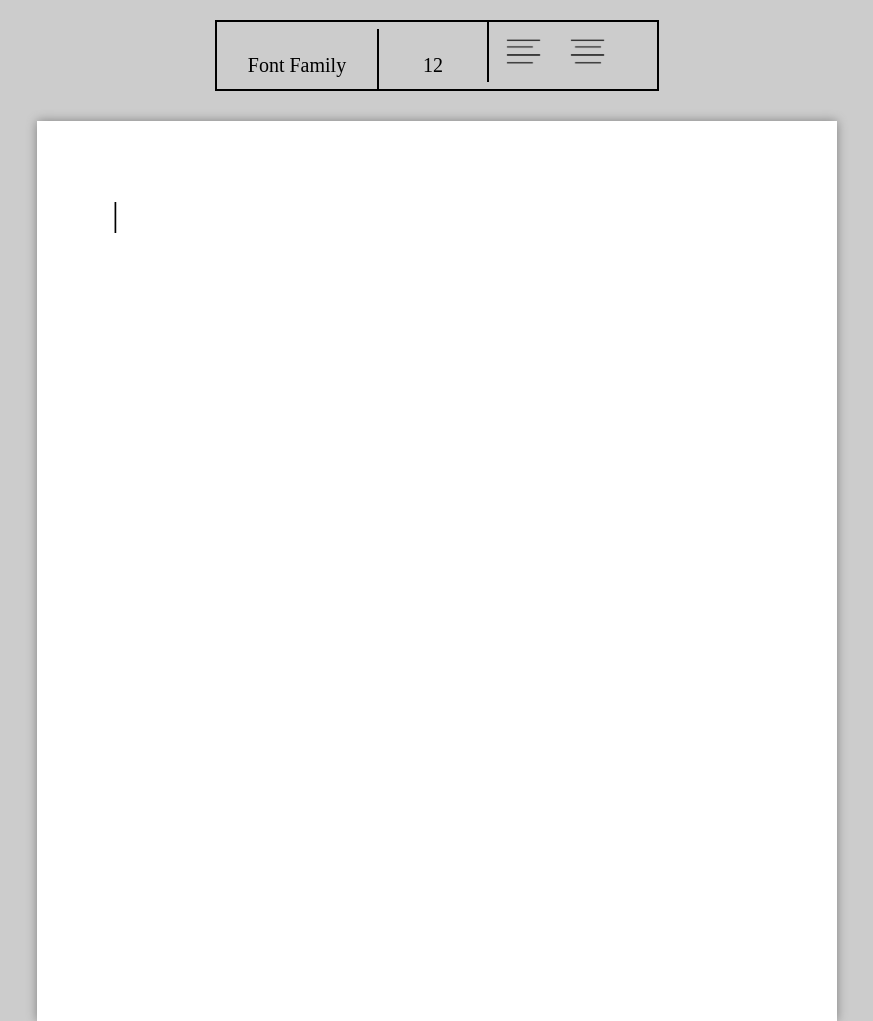
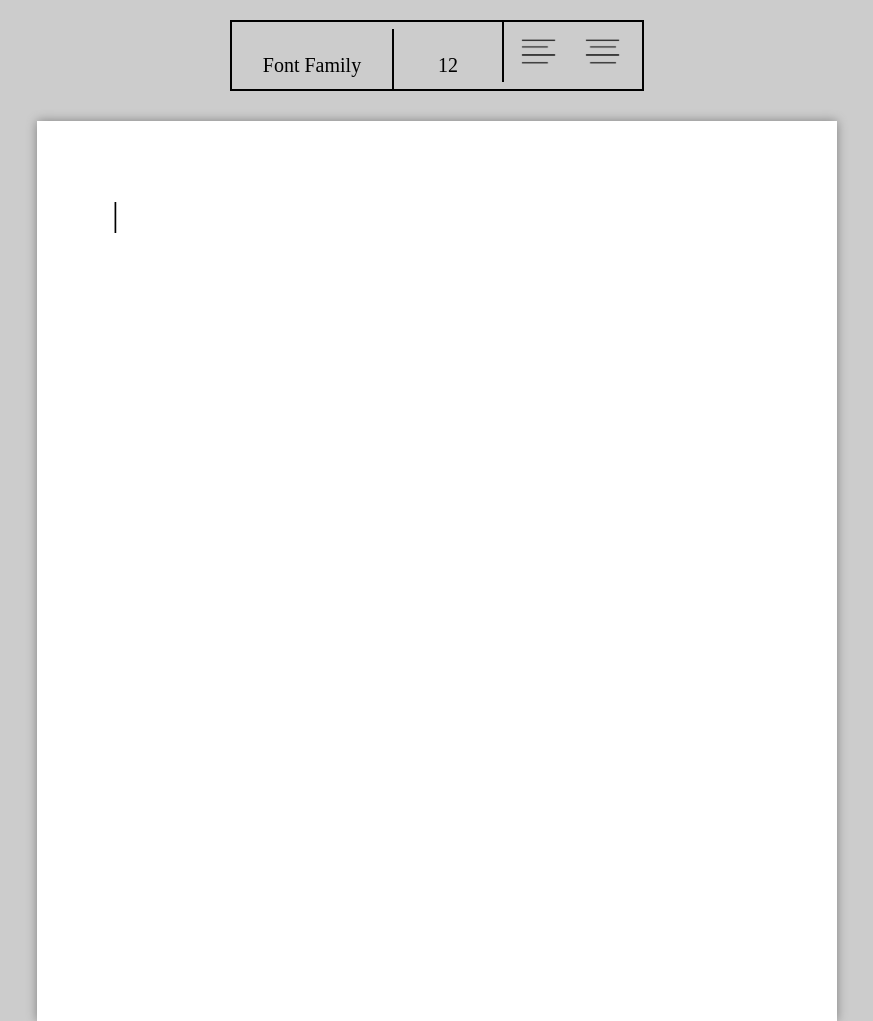
Before and after one commit to molliegold/molliegold.github.io, a plain HTML site: page final/index.html in a window 1280 px wide. Shown: the top 1021 px of the page, without its empty margins (263-1136 px from the left). Drawn offline with Linux system fonts and the light colour scheme.

Commit message:
final project and updates to app

```diff
--- a/final/css/styles.css
+++ b/final/css/styles.css
@@ -46,7 +46,7 @@ body {
 	border: 2px solid black;
 	background-color: #cccccc;
 /*	height: 60px;*/
-	width: 440px;
+	width: 410px;
 	margin: 20px auto;
 }
 
```
